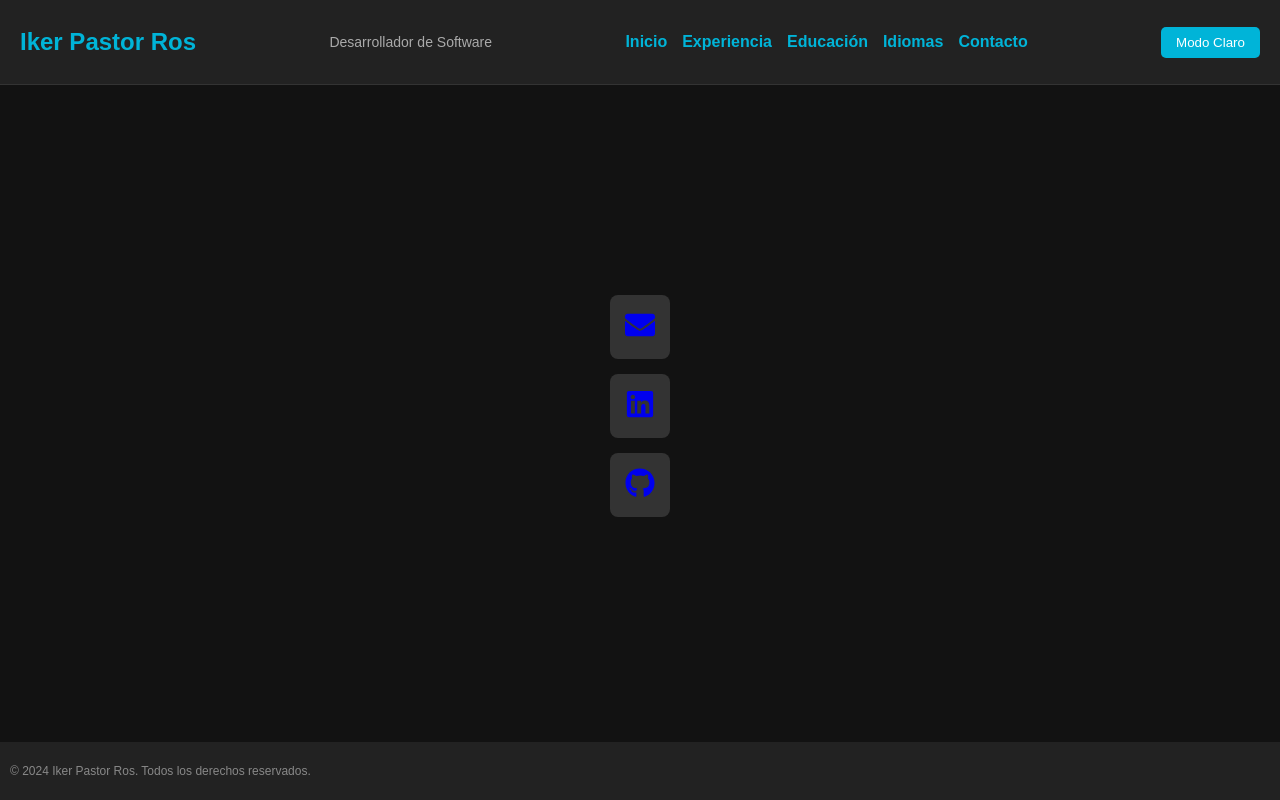
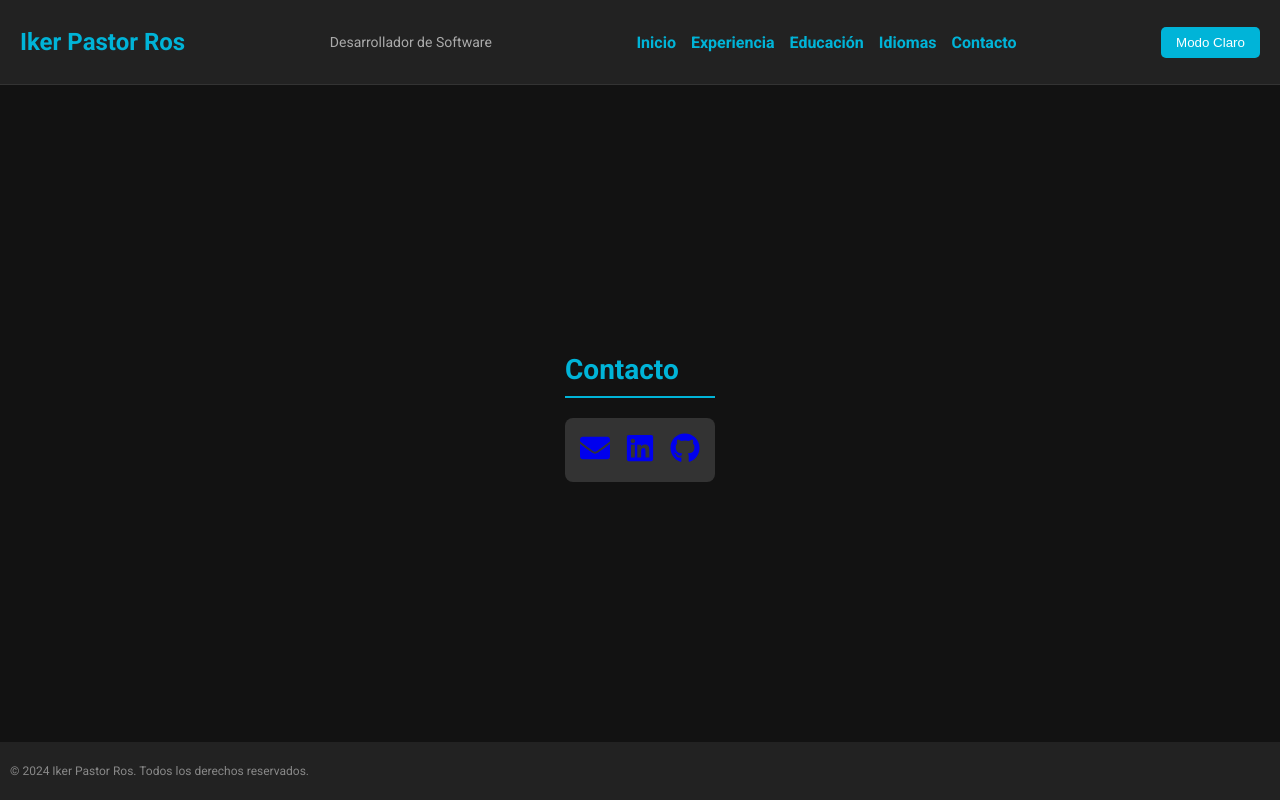
Before and after one commit to Iker-Pastor/portfolio, a React (Create React App) app: page /#/contact in a window 1280 px wide. Built offline with nearby package versions, Linux system fonts and the light colour scheme.

Commit message:
modificaciones generales

```diff
--- a/src/App.css
+++ b/src/App.css
@@ -1,6 +1,7 @@
+@import url('https://fonts.googleapis.com/css2?family=Roboto:wght@400;700&display=swap');
 /* Estilos generales */
 body {
-  font-family: 'Arial', sans-serif;
+  font-family: 'Roboto', sans-serif;
   margin: 0;
   padding: 0;
   color: #f0f0f0;
--- a/src/components/Contact.js
+++ b/src/components/Contact.js
@@ -4,17 +4,14 @@ import { FaEnvelope, FaLinkedin, FaGithub } from 'react-icons/fa';
 function Contact() {
   return (
     <section className="section">
-      <div>
+      <h2>Contacto</h2>
+      <div style={{ display: 'flex', gap: '15px' }}>
         <a href="mailto:ikerpastorros@gmail.com" aria-label="Email" target="_blank" rel="noopener noreferrer">
           <FaEnvelope size={30} />
         </a>
-      </div>
-      <div>
         <a href="https://www.linkedin.com/in/iker-pastor-ros-309461303/" aria-label="LinkedIn" target="_blank" rel="noopener noreferrer">
           <FaLinkedin size={30} />
         </a>
-      </div>
-      <div>
         <a href="https://github.com/Iker-Pastor" aria-label="GitHub" target="_blank" rel="noopener noreferrer">
           <FaGithub size={30} />
         </a>
--- a/src/components/Home.js
+++ b/src/components/Home.js
@@ -3,8 +3,8 @@ import React from 'react';
 function Home() {
   return (
     <section className="section">
-      <h2>Bienvenido a mi CV</h2>
-      <p>Bienvenido a mi currículum en línea Soy <strong>Iker Pastor Ros</strong>, desarrollador de software con experiencia en tecnología y soporte informático.</p>
+      <h2>Sobre mí</h2>
+      <p>Soy <strong>Iker Pastor Ros</strong>, desarrollador de software con experiencia en tecnología y soporte informático.</p>
       <p>He trabajado en empresas donde he ampliado mi conocimiento en tecnologías de big data y análisis de datos, como Spark, Kafka y DataBricks, además de explorar la integración de modelos de IA en aplicaciones futuras. Mi formación incluye un Grado Medio en Sistemas Microinformáticos y Redes y estudios en Desarrollo de Aplicaciones Multiplataforma.</p>
       <p>Mi experiencia laboral abarca roles diversos, desde desarrollador de software hasta soporte técnico, lo que me ha permitido fortalecer habilidades en solución de problemas y aprendizaje de nuevas tecnologías rápidamente. Hablo español como lengua materna, tengo un nivel B2 en inglés y conocimientos básicos en alemán.</p>
     </section>
--- a/src/components/Languages.js
+++ b/src/components/Languages.js
@@ -8,7 +8,7 @@ function Languages() {
         <p><strong>Lengua Materna:</strong> Español</p>
       </div>
       <div>
-        <p><strong>Otro(s) idioma(s):</strong></p>
+        <h2>Otros idiomas:</h2>
         <ul>
           <li><span>Inglés</span> - B2</li>
           <li><span>Alemán</span> - Principiante</li>
```
Also changed, not shown: public/index.html (+0 -23 lines), src/App.js (line endings or trailing spaces), src/logo.svg (deleted).
